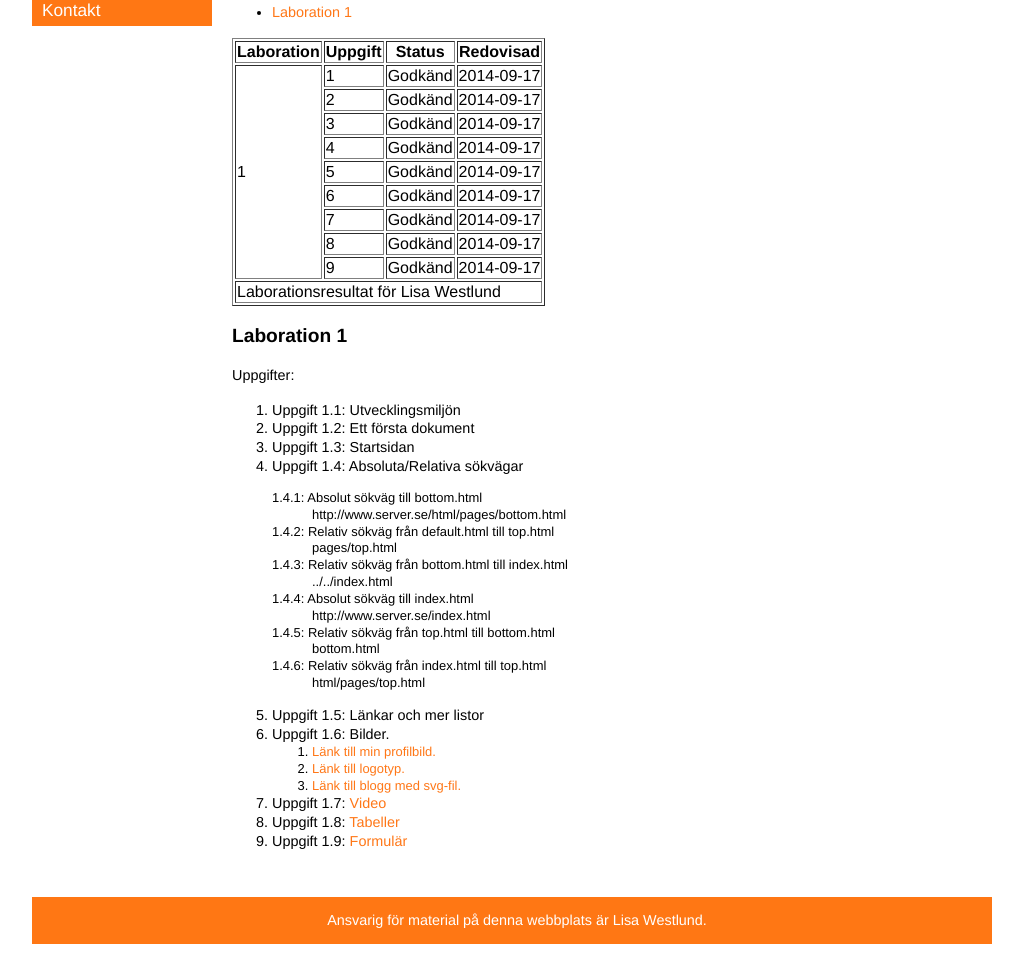
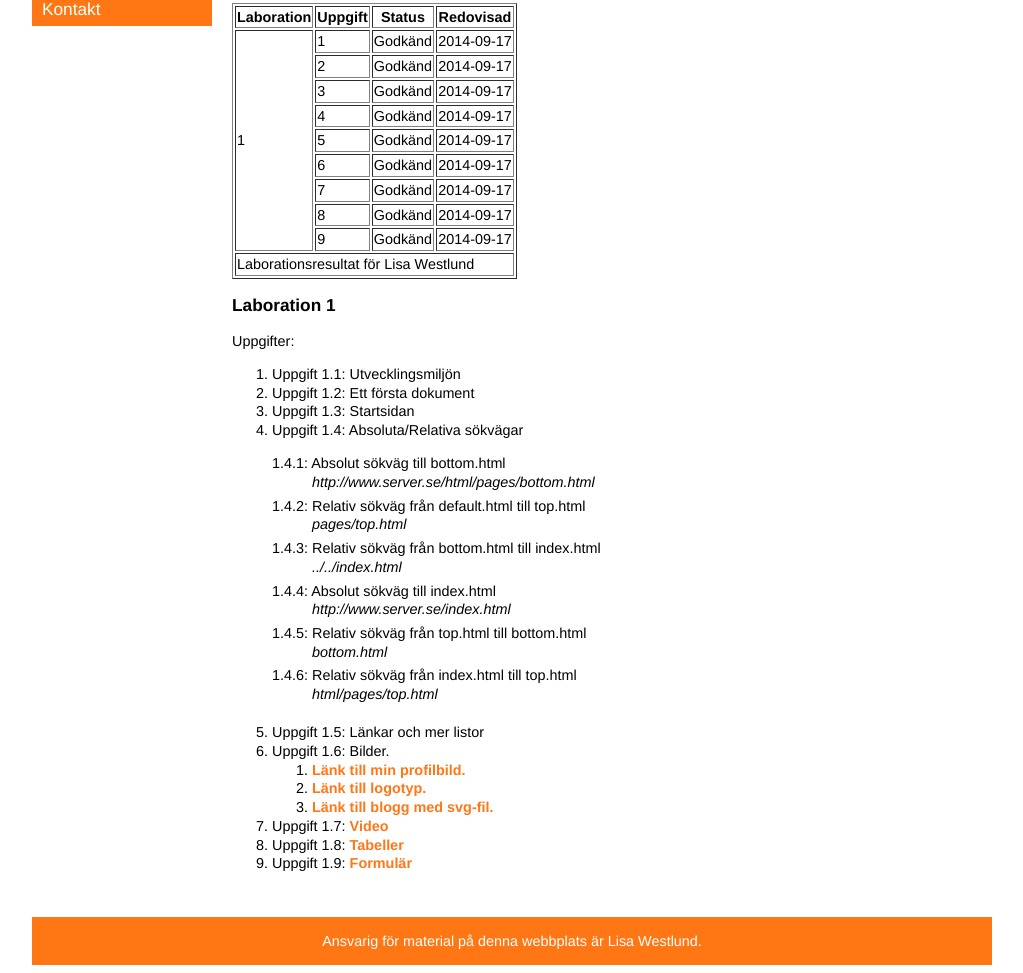
Before and after one commit to lw222gu/1IK415-laborationer, a plain HTML site: page pages/laborationer.html in a window 1280 px wide. Shown: the part 253-1226 px from the top of the page, without its empty margins (128-1151 px from the left). Before the commit the page ends 1205 px from the top, so only its background shows below. Drawn offline with Linux system fonts and the light colour scheme.

Commit message:
typografi fixad

```diff
--- a/css/style.css
+++ b/css/style.css
@@ -1,7 +1,8 @@
 /* css för sidan börjar här */
 
 body {
-    font-size: 1em;
+    font-size: 0.9em;
+    line-height:1.3em;
     font-family: "Helvetica", "Arial", serif;
 }
 
@@ -32,7 +33,7 @@ body {
 
 #footer {
     float: left;
-    width: 960px;
+    width: 100%;
     clear: both;
     background-color: #FF7714;
     overflow: auto;
@@ -51,19 +52,19 @@ h3 {
     font-size:1.2em;
 }
 
-p, li, dt, dd {
-    font-size:0.9em;
-    line-height:1.3em;
+dd {
+    font-style:italic;
+    padding-bottom:5px;
 }
 
 #footer p {
-    text-indent:10px;
     color:#FFF;
     text-align:center;
 }
 
 a {
     text-decoration:none;
+    font-weight:bold;
 }
 
 a:link {color: #FF7717; }
@@ -75,9 +76,10 @@ a:active {color: #FF7717; }
 #navigation a {
     text-decoration: none;
     font-family: "Helvetica", "Arial", Sans-serif;
+    font-weight:normal;
     font-size: 1.2em;
     line-height:1.8em;
-    display:block
+    display:block;
 }
 
 #navigation ul {
```
Also changed, not shown: 1 other file.
